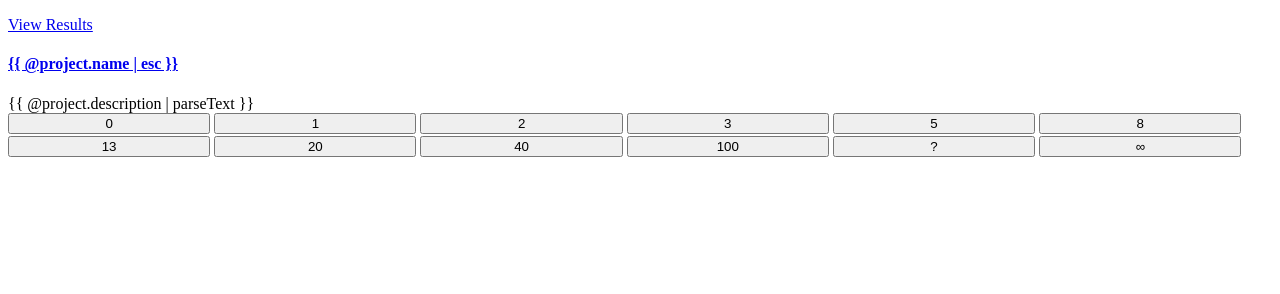
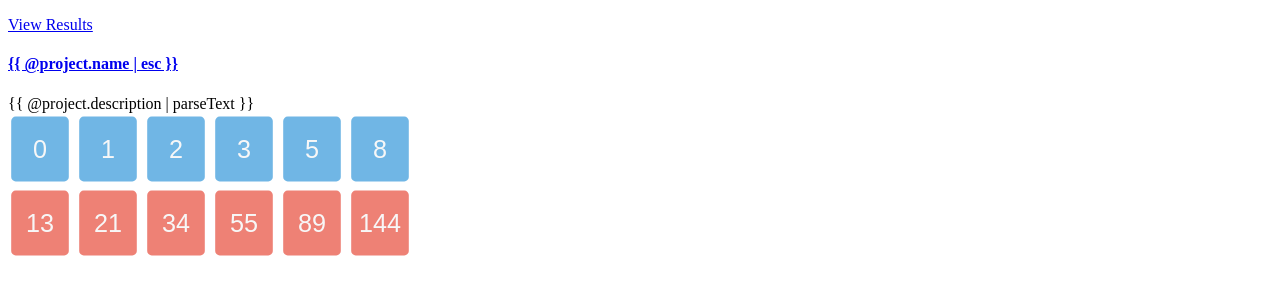
Before and after one commit to phproject-plugins/poker, a plain HTML site: page view/index.html in a window 1280 px wide. Drawn offline with Linux system fonts and the light colour scheme.

Commit message:
Switching to all numeric votes

```diff
--- a/view/index.html
+++ b/view/index.html
@@ -4,8 +4,29 @@
 	<include href="blocks/head.html" />
 	<style type="text/css">
 		.list-group-item button {
-			width: 16%;
 			margin-bottom: 2px;
+			height: 72px;
+			width: 64px;
+			font-size: 28px;
+			line-height: 72px;
+			color: #f5f5f5;
+			border: 0;
+			background-color: #95a5a6;
+			opacity: 0.7;
+			border-radius: 5px;
+			transform: scale(0.9);
+		}
+		.vote-cards-low button {
+			background-color: #3498db;
+		}
+		.vote-cards-high button {
+			background-color: #e74c3c;
+		}
+		.list-group-item button:hover,
+		.list-group-item button.active {
+			opacity: 1;
+			transform: scale(1);
+			box-shadow: 0 4px 7px rgba(0, 0, 0, 0.35);
 		}
 	</style>
 </head>
@@ -24,21 +45,21 @@
 						<div class="tex">{{ @project.description | parseText }}</div>
 					</div>
 					<div class="col-sm-8 col-md-7 text-right">
-						<div>
-							<button type="button" class="btn btn-default" data-val="0">0</button>
-							<button type="button" class="btn btn-default" data-val="1">1</button>
-							<button type="button" class="btn btn-default" data-val="2">2</button>
-							<button type="button" class="btn btn-default" data-val="3">3</button>
-							<button type="button" class="btn btn-default" data-val="5">5</button>
-							<button type="button" class="btn btn-default" data-val="8">8</button>
+						<div class="vote-cards-low">
+							<button type="button" data-val="0">0</button>
+							<button type="button" data-val="1">1</button>
+							<button type="button" data-val="2">2</button>
+							<button type="button" data-val="3">3</button>
+							<button type="button" data-val="5">5</button>
+							<button type="button" data-val="8">8</button>
 						</div>
-						<div>
-							<button type="button" class="btn btn-default" data-val="13">13</button>
-							<button type="button" class="btn btn-default" data-val="20">20</button>
-							<button type="button" class="btn btn-default" data-val="40">40</button>
-							<button type="button" class="btn btn-default" data-val="100">100</button>
-							<button type="button" class="btn btn-default" data-val="?">?</button>
-							<button type="button" class="btn btn-default" data-val="inf">&infin;</button>
+						<div class="vote-cards-high">
+							<button type="button" data-val="13">13</button>
+							<button type="button" data-val="21">21</button>
+							<button type="button" data-val="34">34</button>
+							<button type="button" data-val="55">55</button>
+							<button type="button" data-val="89">89</button>
+							<button type="button" data-val="144">144</button>
 						</div>
 					</div>
 				</div>
@@ -51,8 +72,8 @@
 	/* global $, BASE */
 
 	// Handle button clicks
-	$('.list-group').on('click', '.btn', function(e) {
-		$(this).parents('.list-group-item').find('.btn').removeClass('active');
+	$('.list-group').on('click', 'button', function(e) {
+		$(this).parents('.list-group-item').find('button').removeClass('active');
 		$(this).addClass('active');
 		$.post(BASE + '/backlog/poker', {
 			project_id: $(this).parents('.list-group-item').attr('data-project-id'),
@@ -65,7 +86,7 @@
 	$.each(votes, function() {
 		$('.list-group-item')
 			.filter('[data-project-id="' + this.project_id + '"]')
-			.find('.btn[data-val="' + this.vote + '"]')
+			.find('button[data-val="' + this.vote + '"]')
 			.addClass('active');
 	});
 </script>
```
Also changed, not shown: view/results.html (+6 -8 lines), 2 other files.
